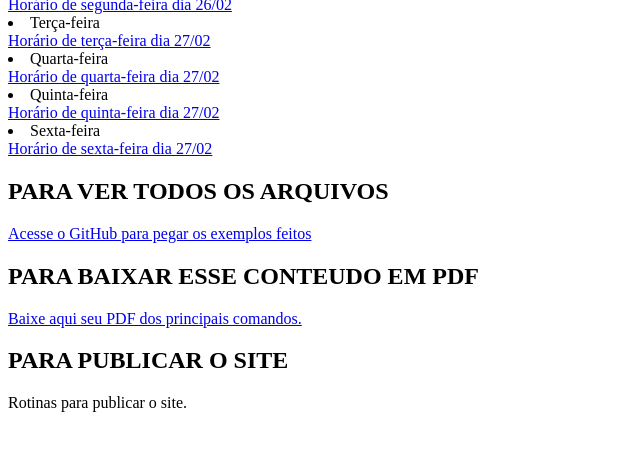
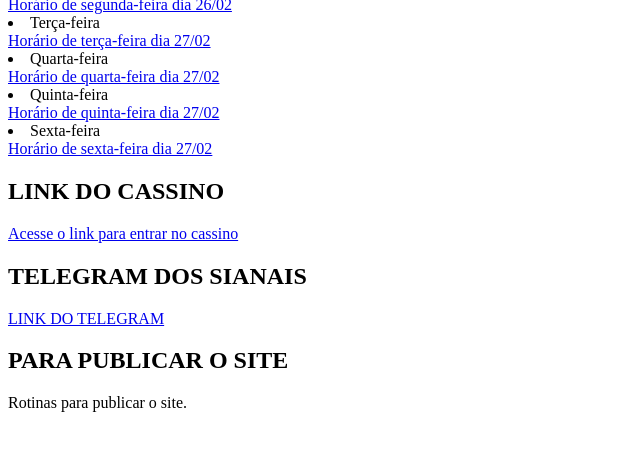
Before and after one commit to gustavosiane/2024, a plain HTML site: page index.html in a window 1280 px wide. Shown: the part 156-606 px from the top of the page, without its empty margins (0-640 px from the left). Drawn offline with Linux system fonts and the light colour scheme.

Commit message:
Update index.html

```diff
--- a/index.html
+++ b/index.html
@@ -33,12 +33,12 @@
         <a href="sexta.html" target="_blank">Horário de sexta-feira dia 27/02</a>
 
     </ol>
-    <h2> PARA VER TODOS OS ARQUIVOS</h2>
-    <a href="https://github.com/rogeriodfreis/HTML-CSS" target="_blank">Acesse o GitHub para pegar os exemplos feitos</a>
+    <h2> LINK DO CASSINO </h2>
+    <a href="https://hoppg.com/?id=55622558" target="_blank">Acesse o link para entrar no cassino</a>
 
-    <h2> PARA BAIXAR ESSE CONTEUDO EM PDF</h2>
-    <a href="https://github.com/rogeriodfreis/HTML-CSS/blob/main/COINI.pdf" target="_blank"  download="COINI.pdf" type="aplication/pdf">
-        Baixe aqui seu PDF dos principais comandos.
+    <h2> TELEGRAM DOS SIANAIS </h2>
+    <a href="https://t.me/ukkkbetcom" target="_blank"  download="COINI.pdf" type="aplication/pdf">
+       LINK DO TELEGRAM
     </a>
      <h2> PARA PUBLICAR O SITE</h2>
 
```
